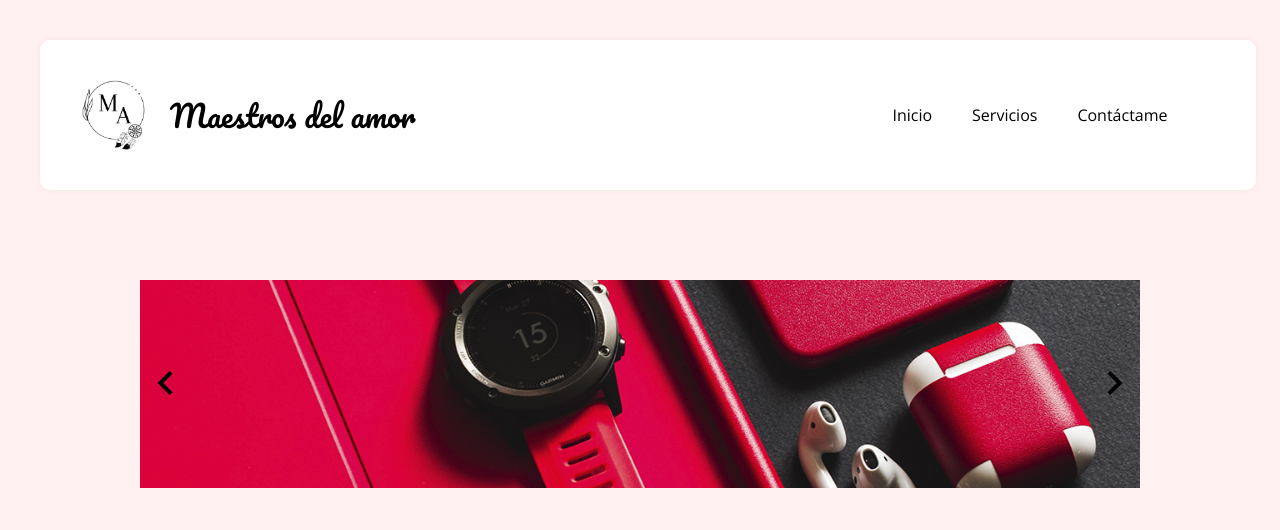
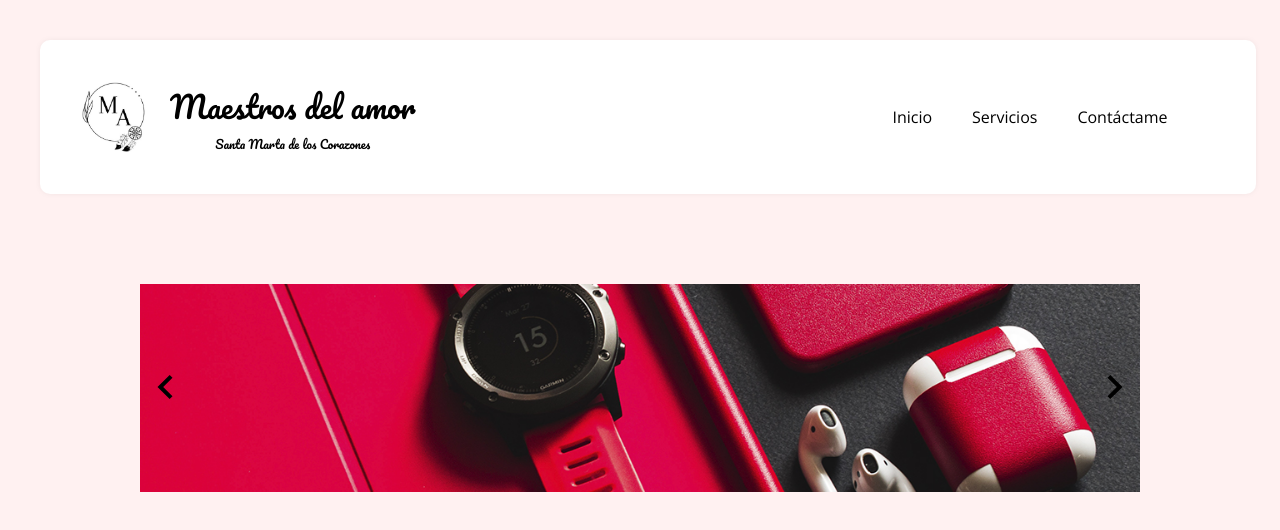
Before and after one commit to David-F-98/Tienda_Santa_Maria_Reina_de_los_corazones, a React (Vite) app: page / in a window 1280 px wide. Shown: the top 530 px of the page. Built offline with nearby package versions, Linux system fonts and the light colour scheme.

Commit message:
Boton Atras

```diff
--- a/src/Components/Anuncios.jsx
+++ b/src/Components/Anuncios.jsx
@@ -12,7 +12,7 @@
         if(slideshow.current.children.length > 0){
 
             const primerElemento = slideshow.current.children[0];
-            slideshow.current.style.transition = `800ms ease-out all`;
+            slideshow.current.style.transition = `500ms ease-out all`;
 
             const tamanoSlide = slideshow.current.children[0].offsetWidth;
 
@@ -24,6 +24,7 @@
                 slideshow.current.style.transform = `translateX(0)`;
 
                 slideshow.current.appendChild(primerElemento);
+                slideshow.current.removeEventListener('transitionend', transicion);
             }
 
             slideshow.current.addEventListener('transitionend',transicion);
@@ -31,7 +32,20 @@
     };
 
     const anterior = ()=>{
-        console.log(slideshow.current);
+        if(slideshow.current.children.length > 0){
+            const index = slideshow.current.children.length - 1 ;
+            const ultimoElemento = slideshow.current.children[index];
+            slideshow.current.insertBefore(ultimoElemento, slideshow.current.firstChild);
+            slideshow.current.style.transition = `none`;
+
+            const tamanoSlide = slideshow.current.children[0].offsetWidth;
+            slideshow.current.style.transform = `translateX(-${tamanoSlide}px)`;
+
+            setTimeout(()=>{
+                slideshow.current.style.transition = `500ms ease-out all`;
+                slideshow.current.style.transform = `translateX(0)`;
+            },30)
+        }
     };
 
     return (
--- a/src/Components/Header.jsx
+++ b/src/Components/Header.jsx
@@ -7,7 +7,10 @@
     <Contenedor>
         <ContenedorLogo>
             <Logo src="../../public/Maestros del Amor.jpg" alt="logo" />
-            <Titulo>Maestros del amor</Titulo>
+            <ContenedorTitulo>
+                <Titulo>Maestros del amor</Titulo>
+                <Subtitulo>Santa Marta de los Corazones</Subtitulo>
+            </ContenedorTitulo>
         </ContenedorLogo>
         <div>
             <Menu>
@@ -38,16 +41,30 @@
     align-items: center;
 `;
 
+const ContenedorTitulo = styled.div`
+    display: flex;
+    flex-direction: column;
+    align-items: center;
+`;
+
 const Logo = styled.img`
     height: 4.375rem;
     width: 4.375rem;
 `;
 
-const Titulo = styled.span`
+const Titulo = styled.h1`
     font-family: "Pacifico",cursive;
     font-weight: 400;
     font-style: normal;
     font-size: 1.875rem;
+    padding-left: 1.25rem;
+`;
+
+const Subtitulo = styled.h3`
+    font-family: "Pacifico",cursive;
+    font-weight: 400;
+    font-style: normal;
+    font-size: .75rem;
     padding-left: 1.25rem;
 `;
 
```
